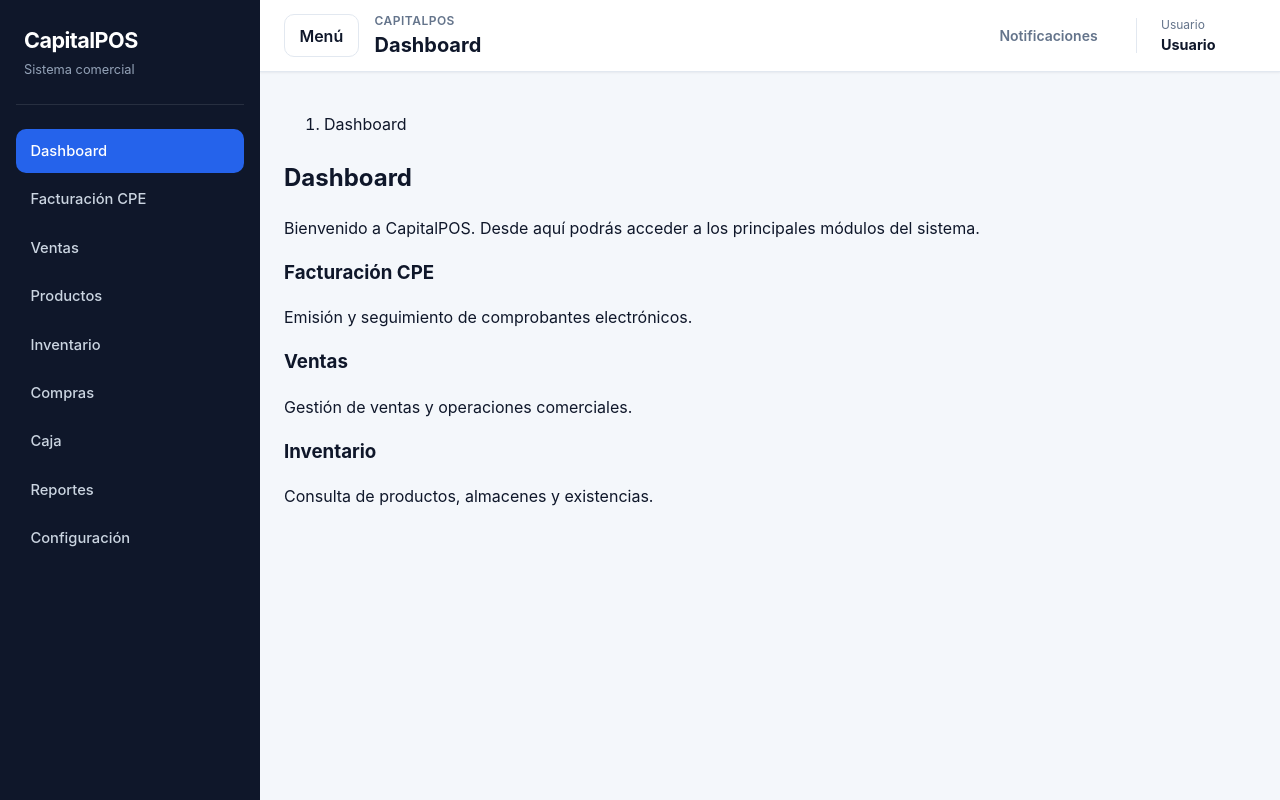
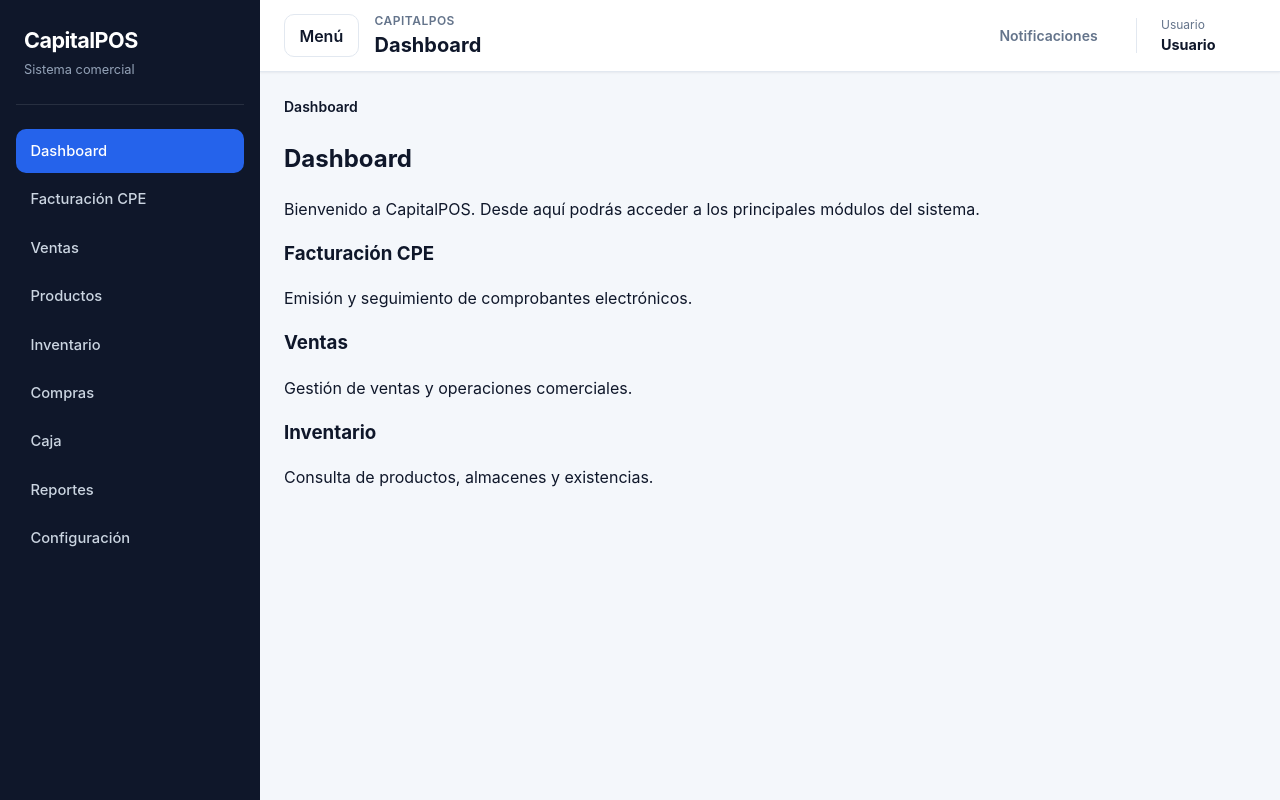
Before and after one commit to yhort/capitalpos-web, an Angular app: page /app/dashboard in a window 1280 px wide. Built offline with nearby package versions, Linux system fonts and the light colour scheme.

Commit message:
Estilizar breadcrumb principal

```diff
--- a/src/app/layout/breadcrumb/breadcrumb.component.scss
+++ b/src/app/layout/breadcrumb/breadcrumb.component.scss
@@ -0,0 +1,75 @@
+:host {
+    display: block;
+    min-width: 0;
+}
+
+.breadcrumb {
+    min-width: 0;
+
+    &__list {
+        display: flex;
+        flex-wrap: wrap;
+        align-items: center;
+        gap: var(--spacing-sm);
+        margin: 0;
+        padding: 0;
+        list-style: none;
+    }
+
+    &__item {
+        display: flex;
+        align-items: center;
+        min-width: 0;
+        gap: var(--spacing-sm);
+        color: var(--color-text-secondary);
+        font-size: 0.875rem;
+    }
+
+    &__link {
+        overflow: hidden;
+        color: var(--color-text-secondary);
+        font-weight: 500;
+        text-decoration: none;
+        text-overflow: ellipsis;
+        white-space: nowrap;
+        transition: color var(--transition-fast);
+
+        &:hover {
+            color: var(--color-primary);
+        }
+
+        &:focus-visible {
+            color: var(--color-primary);
+            outline: 2px solid var(--color-primary);
+            outline-offset: 3px;
+            border-radius: var(--radius-sm);
+        }
+    }
+
+    &__current {
+        overflow: hidden;
+        color: var(--color-text-primary);
+        font-weight: 600;
+        text-overflow: ellipsis;
+        white-space: nowrap;
+    }
+
+    &__separator {
+        color: #94a3b8;
+        user-select: none;
+    }
+}
+
+@media (max-width: 480px) {
+    .breadcrumb {
+
+        &__list,
+        &__item {
+            gap: var(--spacing-xs);
+        }
+
+        &__item {
+            font-size: 0.8rem;
+        }
+    }
+}
```
